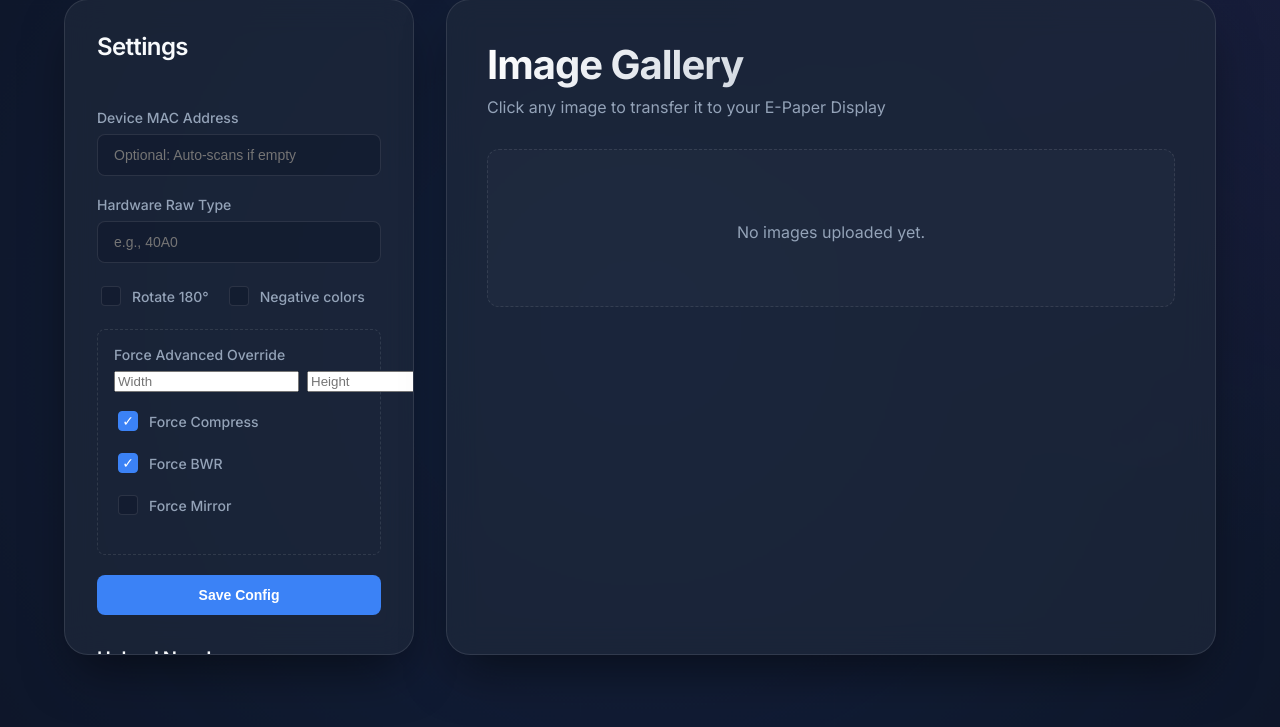
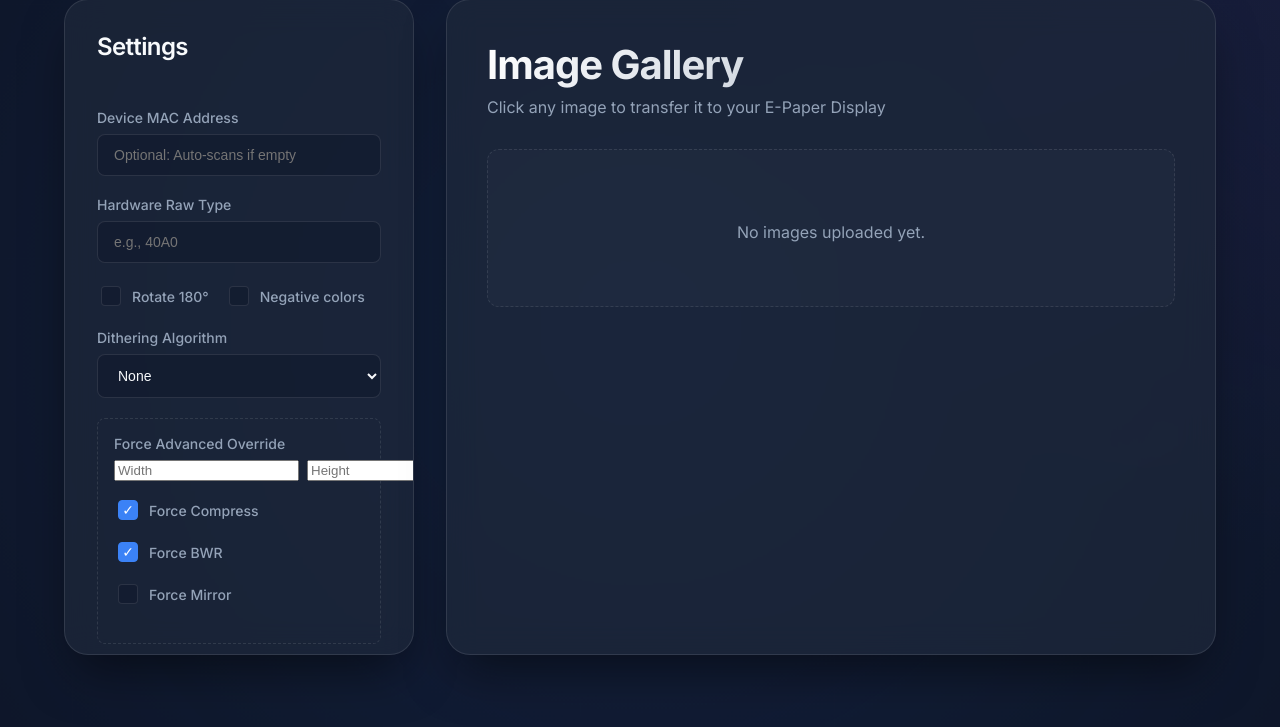
Before and after one commit to JITOnline/web-ble-epaper-updater, a Django app: page / in a window 1280 px wide. Shown: the part 73-800 px from the top of the page. Run offline with Django 5.2, Linux system fonts and the light colour scheme; data comes from the database, SQL or seed files in the repository; data that the repository does not hold is empty; some libraries are stand-ins or nearby versions.

Commit message:
Update scanner and fix forms

```diff
--- a/epaper/templates/epaper/index.html
+++ b/epaper/templates/epaper/index.html
@@ -33,6 +33,10 @@
                         {{ config_form.negative }}
                         <label for="id_negative">Negative colors</label>
                     </div>
+                </div>
+                <div class="form-group">
+                    <label for="id_dithering">Dithering Algorithm</label>
+                    {{ config_form.dithering }}
                 </div>
                 <div class="form-group" style="padding: 1rem; border: 1px dashed var(--glass-border); border-radius: 8px;">
                     <label>Force Advanced Override</label>
--- a/gicisky_tag/scanner.py
+++ b/gicisky_tag/scanner.py
@@ -33,7 +33,7 @@ async def find_device():
             if len(m_data) >= 2:
                 power_data = float(m_data[1]) / 10
 
-            logger.info(f"Found device {address} (ID: {found_id:04x}, rawType: {raw_type:04x if raw_type is not None else 0}). Battery: {f'{power_data:.1f} V' if power_data is not None else 'N/A'}")
+            logger.info(f"Found device {address} (ID: {found_id:04x}, rawType: {f'{raw_type:04x}' if raw_type is not None else 'N/A'}). Battery: {f'{power_data:.1f} V' if power_data is not None else 'N/A'}")
             device_info = {"address": address, "raw_type": raw_type}
 
     scanner = BleakScanner(scan_callback)
```
